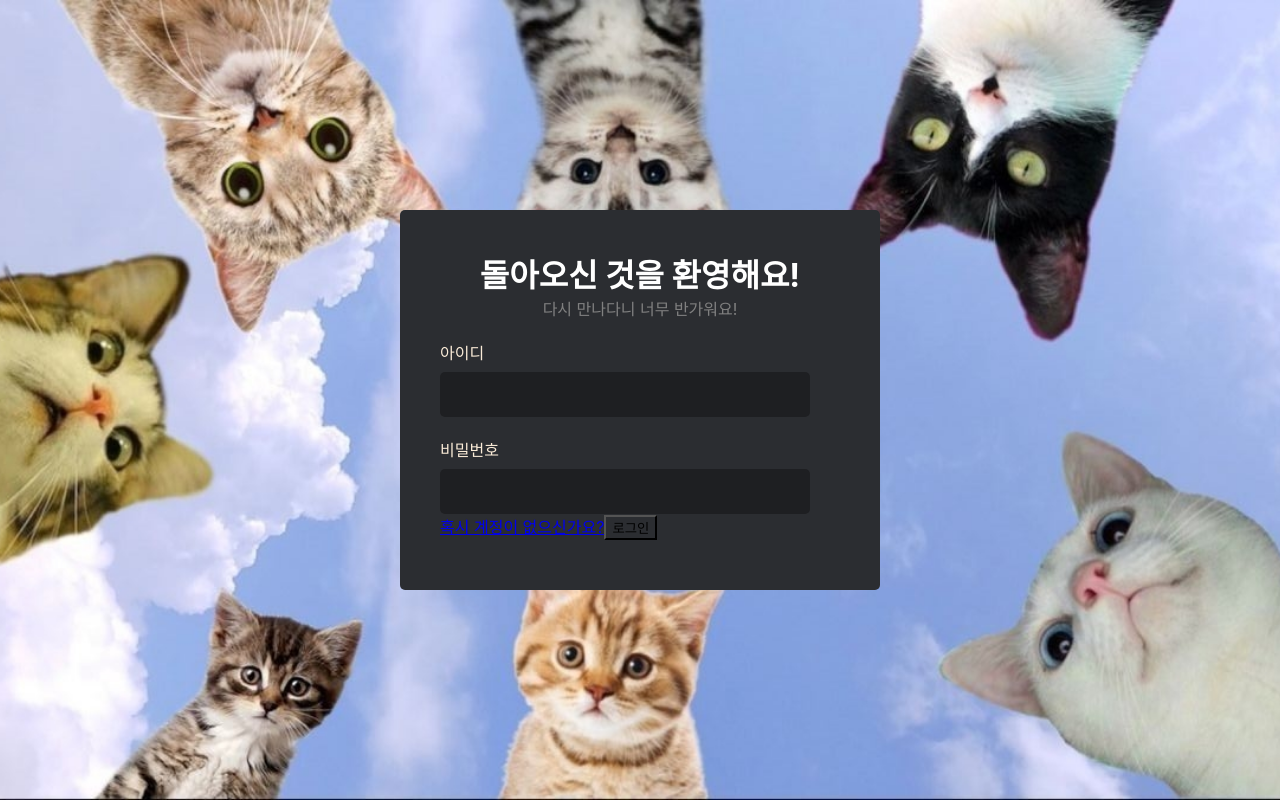
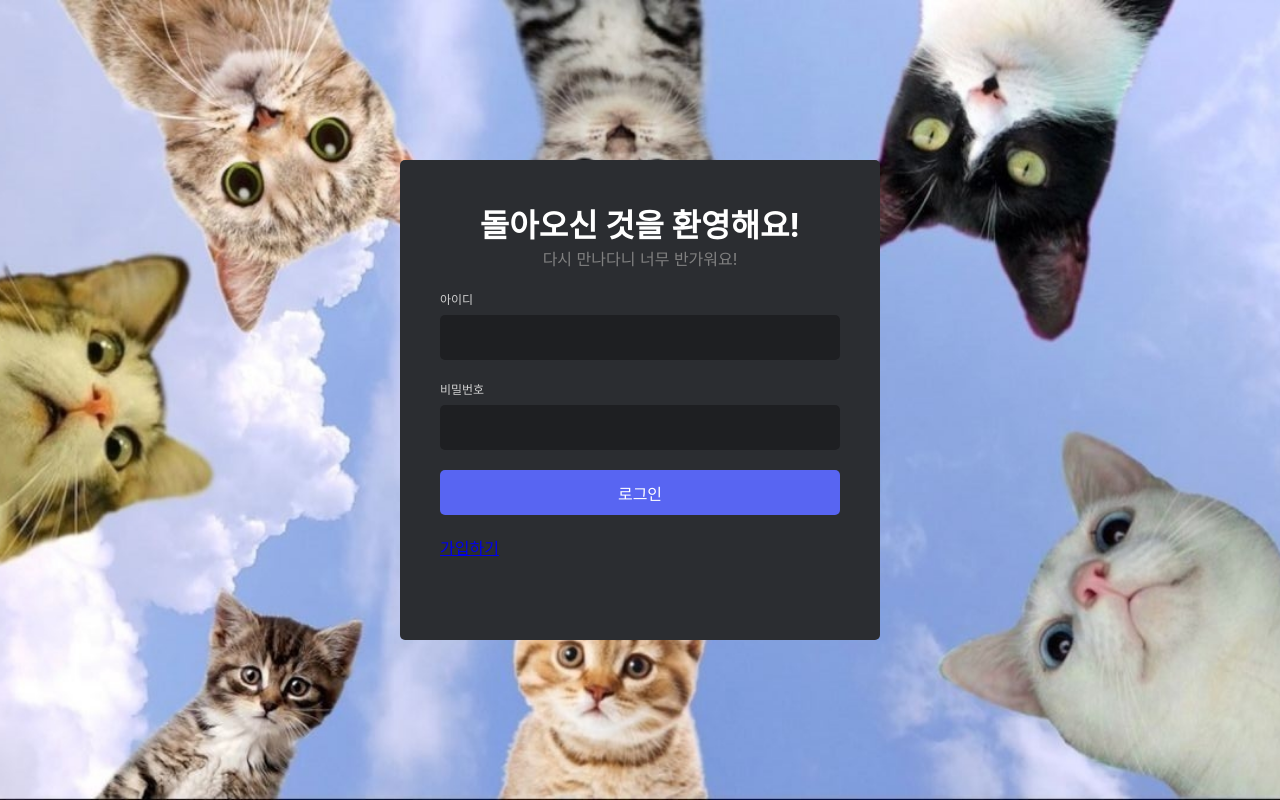
Before and after one commit to ldg030917/ldgscord, a React (Create React App) app in the folder client/: page /login in a window 1280 px wide. Built offline with nearby package versions, Linux system fonts and the light colour scheme.

Commit message:
Feat: 버튼 컴포넌트 추가 및 프론트 수정

```diff
--- /dev/null
+++ b/client/src/components/BasicButton/BasicButton.css
@@ -0,0 +1,30 @@
+.basic-button {
+    display: flex;
+    justify-content: center;
+    align-items: center;
+    color: white;
+    border: 0;
+    border-radius: 5px;
+    font-size: 16px;
+    min-width: 50px;
+    height: 45px;
+    max-height: 45px;
+    flex-grow: 1;
+    transition: background-color 0.3s ease, filter 0.3s ease;
+}
+
+.button-blue {
+    background-color: var(--blue-button-color);
+}
+
+.button-blue:hover {
+    filter: brightness(0.8);
+}
+
+.button-gray {
+    background-color: var(--bg-color-1);
+}
+
+.button-gray:hover {
+    filter: brightness(1.2);
+}
--- /dev/null
+++ b/client/src/components/BasicButton/BasicButton.jsx
@@ -0,0 +1,13 @@
+import React from 'react';
+import './BasicButton.css';
+
+const BasicButton = ({ isBlue=true, onClick, type, children, className }) => {
+  const buttonClass = isBlue ? "button-blue" : "button-gray";
+  return (
+    <button className={`basic-button ${buttonClass} ${className}`} type={type} onClick={onClick}>
+      {children}
+    </button>
+  );
+};
+
+export default BasicButton;
--- a/client/src/components/Input/Input.jsx
+++ b/client/src/components/Input/Input.jsx
@@ -1,9 +1,10 @@
 import React from "react";
 import './input.css';
 
-function Input({ value, onChange, type = 'text', placeholder }) {
+function Input({ label, value, onChange, type = 'text', placeholder }) {
   return (
-    <div className="input-container">
+    <div>
+      <label className="input-label">{label}</label>
       <input
         className="input-space"
         type={type}
--- a/client/src/components/Input/input.css
+++ b/client/src/components/Input/input.css
@@ -1,14 +1,24 @@
 .input-space {
-    width: 350px;
-    height: 25px;
+    width: 100%;
+    height: 45px;
+    max-height: 45px;
     color: azure;
     background-color: rgb(30, 31, 34);
     border: 0;
     border-radius: 5px;
     padding: 10px;
     font-size: 14px;
+    box-sizing: border-box;
 }
 
 .input-space:focus {
     outline: none;
 }
+
+
+.input-label {
+    font-size: 12px;
+    display: block;
+    color: rgb(209, 209, 209);
+    margin-bottom: 8px;
+}
--- a/client/src/pages/Auth/Auth.css
+++ b/client/src/pages/Auth/Auth.css
@@ -18,18 +18,17 @@
 }
 
 .login-form {
+    display: flex;
+    flex-direction: column;
     width: 400px;
-    height: 300px;
+    height: 400px;
+    gap: 20px;
 }
 
 .register-form {
+    display: flex;
+    flex-direction: column;
     width: 400px;
     height: 500px;
+    gap: 20px;
 }
-
-.label {
-    display: block;
-    color: antiquewhite;
-    margin-top: 20px;
-    margin-bottom: 8px;
-}
--- a/client/src/pages/Auth/Login.jsx
+++ b/client/src/pages/Auth/Login.jsx
@@ -4,6 +4,7 @@ import axios from 'axios';
 import './Auth.css'
 import Input from '../../components/Input/Input';
 import { login } from '../../services/api';
+import BasicButton from '../../components/BasicButton/BasicButton';
 
 function LoginPage() {
   const [userId, setUserId] = useState('');
@@ -31,7 +32,7 @@ function LoginPage() {
   };
 
   return (
-    <div className="login-form">
+    <form className="login-form" onSubmit={handleSubmit}>
       <div style={{
         display: 'flex',
         alignItems: 'center',
@@ -40,21 +41,31 @@ function LoginPage() {
         <h1 style={{ color: 'white', margin: '0px' }}>돌아오신 것을 환영해요!</h1>
         <p style={{ color: 'GrayText', margin: '0px' }}>다시 만나다니 너무 반가워요!</p>
       </div>
-      <label className='label'>아이디 {error && <span style={{ color: 'red'}}>{error}</span>} </label>
       <Input
+        label={
+          <>
+            아이디
+            {error && <span style={{ color: 'red'}}>{error}</span>}
+          </>
+        }
         value={userId}
         onChange={(e) => setUserId(e.target.value)}
         type={'text'}
       />
-      <label className='label'>비밀번호 {error && <span style={{ color: 'red'}}>{error}</span>} </label>
       <Input
+        label={
+          <>
+            비밀번호
+            {error && <span style={{ color: 'red'}}>{error}</span>}
+          </>
+        }
         value={password}
         onChange={(e) => setPassword(e.target.value)}
         type={'password'}
       />
-      <a href="/register">혹시 계정이 없으신가요?</a>
-      <button className="btn" onClick={handleSubmit}>로그인</button>
-    </div>
+      <BasicButton type={'submit'}>로그인</BasicButton>
+      <a href="/register">가입하기</a>
+    </form>
   );
 }
 
--- a/client/src/pages/Auth/Register.jsx
+++ b/client/src/pages/Auth/Register.jsx
@@ -3,6 +3,7 @@ import { useNavigate } from 'react-router-dom';
 import axios from 'axios';
 import { register } from '../../services/api';
 import Input from '../../components/Input/Input';
+import BasicButton from '../../components/BasicButton/BasicButton';
 import './Auth.css'
 
 function RegisterPage() {
@@ -28,7 +29,7 @@ function RegisterPage() {
   };
 
   return (
-    <div className="register-form">
+    <form className="register-form" onSubmit={handleSubmit}>
       <div style={{
         display: 'flex',
         alignItems: 'center',
@@ -36,33 +37,33 @@ function RegisterPage() {
         }}>
         <h1 style={{ color: 'white', margin: '0px' }}>계정 만들기</h1>
       </div>
-      <label className='label'>이메일</label>
       <Input
+        label={'이메일'}
         type='text'
         value={email}
         onChange={(e) => setEmail(e.target.value)}
       />
-      <label className='label'>별명</label>
       <Input
+        label={'별명'}
         type='text'
         value={nickname}
         onChange={(e) => setNickname(e.target.value)}
       />
-      <label className='label'>사용자명</label>
       <Input
+        label={'사용자명'}
         type="text"
         value={userId}
         onChange={(e) => setUserId(e.target.value)}
       />
-      <label className='label'>비밀번호</label>
       <Input
+        label={'비밀번호'}
         type="password"
         value={password}
         onChange={(e) => setPassword(e.target.value)}
       />
-      <button className="btn" onClick={handleSubmit}>계속하기</button>
+      <BasicButton type={'submit'}>계속하기</BasicButton>
       <a href="/login">이미 계정이 있으신가요?</a>
-    </div>
+    </form>
   );
 }
 
--- a/client/src/styles/index.css
+++ b/client/src/styles/index.css
@@ -3,6 +3,8 @@
     --bg-color-2: rgb(43, 45, 49);
     --bg-color-3: rgb(49, 51, 56);
     --bg-color-4: rgb(35, 36, 40);
+    --blue-button-color: rgb(88, 101, 242);
+    --blue-text-color: rgb(0, 170, 252);
 }
 
 * {
```
Also changed, not shown: client/src/components/Button/Button.jsx (deleted, +0 -11 lines).
